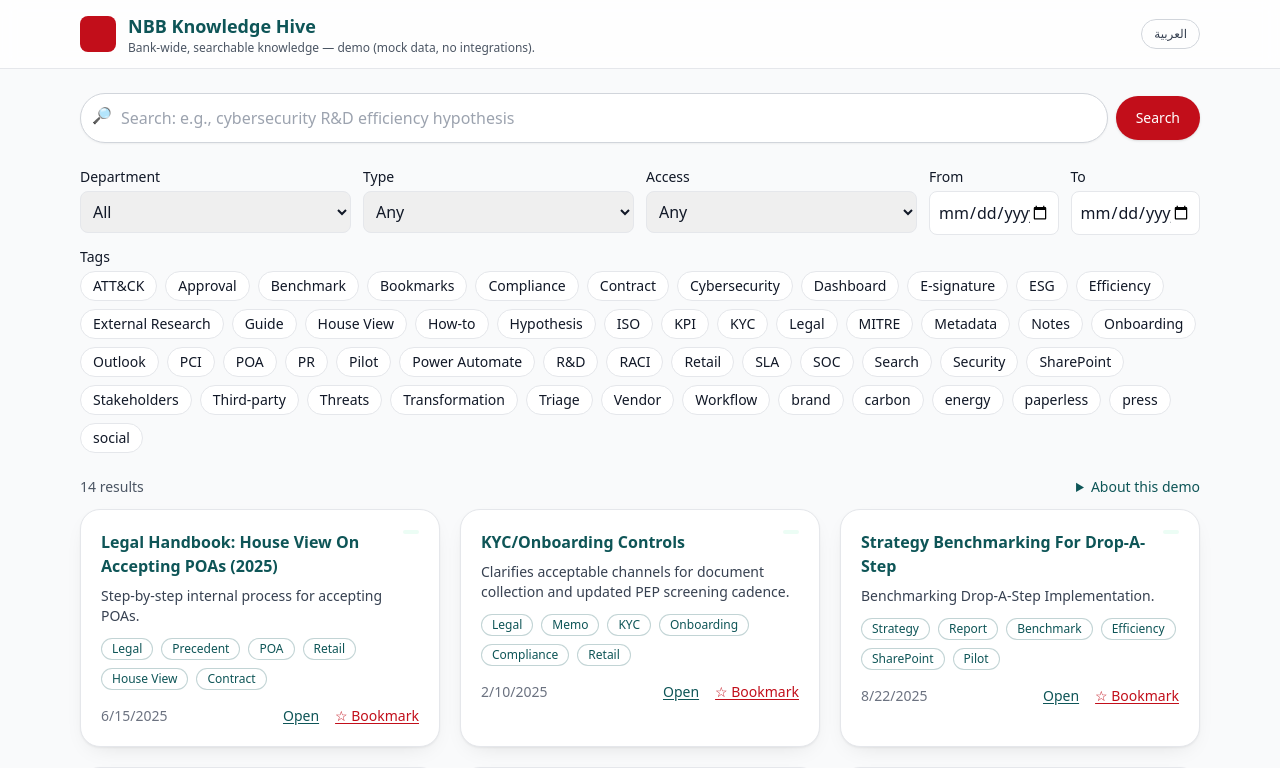
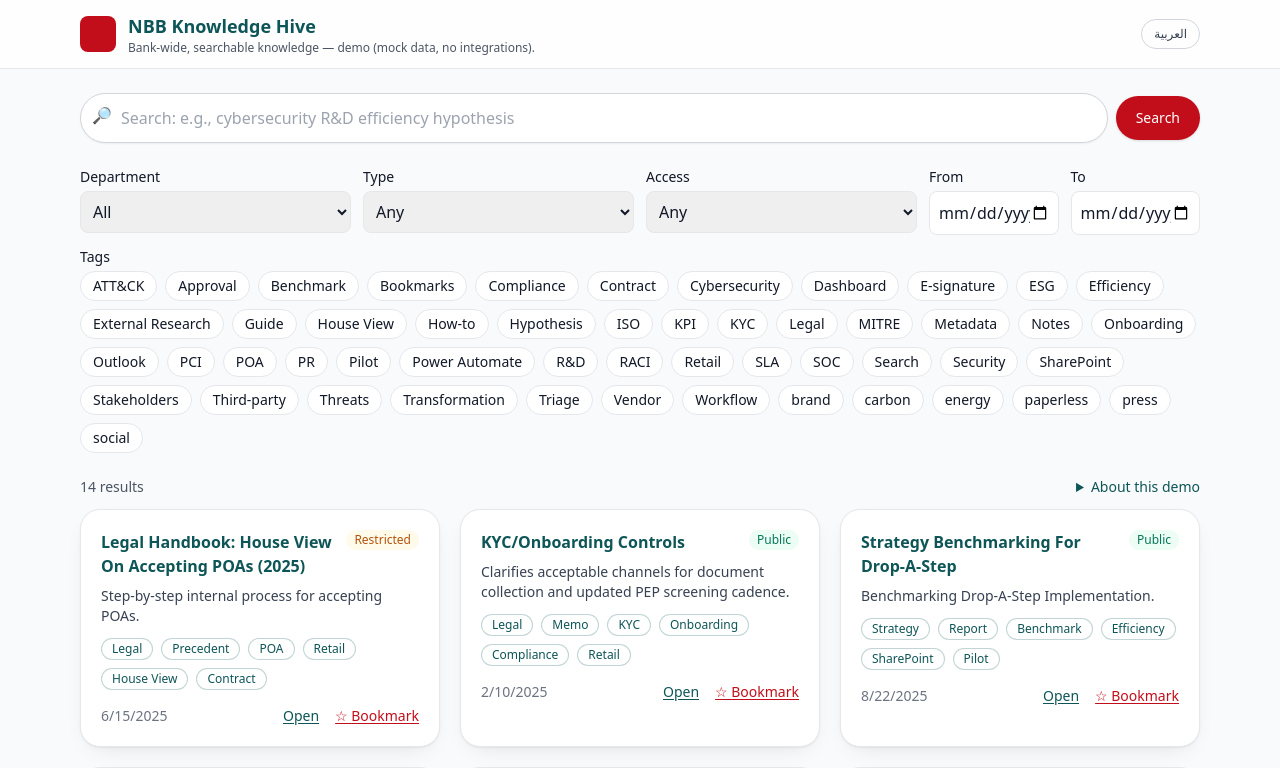
Before and after one commit to HeshamBucheeri/nbb-knowledge-hive, a React (Vite) app in the folder nbb-knowledge-hive/nbb-knowledge-hive/: page / in a window 1280 px wide. Shown: the top 768 px of the page. Built offline with nearby package versions, Linux system fonts and the light colour scheme.

Commit message:
Update DocumentCard.tsx

```diff
--- a/nbb-knowledge-hive/nbb-knowledge-hive/src/components/DocumentCard.tsx
+++ b/nbb-knowledge-hive/nbb-knowledge-hive/src/components/DocumentCard.tsx
@@ -10,10 +10,12 @@ type Props = {
 };
 
 export default function DocumentCard({ doc, onOpen, onBookmark, isBookmarked }: Props) {
+  // Normalize access for display
+  const access = doc.access ?? doc.accessLevel ?? "Public";
   const badge =
-    doc.accessLevel === "Confidential"
+    access === "Confidential"
       ? "bg-red-50 text-red-700"
-      : doc.accessLevel === "Restricted"
+      : access === "Restricted"
       ? "bg-amber-50 text-amber-700"
       : "bg-emerald-50 text-emerald-700";
 
@@ -24,7 +26,7 @@ export default function DocumentCard({ doc, onOpen, onBookmark, isBookmarked }:
     >
       <div className="flex items-start justify-between gap-3">
         <h3 className="text-base font-semibold leading-6 text-nbb-teal">{doc.title}</h3>
-        <span className={`text-xs px-2 py-0.5 rounded-full shrink-0 ${badge}`}>{doc.accessLevel}</span>
+        <span className={`text-xs px-2 py-0.5 rounded-full shrink-0 ${badge}`}>{access}</span>
       </div>
 
       <p className="mt-2 text-sm text-gray-700">{doc.summary}</p>
@@ -32,7 +34,9 @@ export default function DocumentCard({ doc, onOpen, onBookmark, isBookmarked }:
       <div className="mt-3 flex flex-wrap gap-2">
         <Tag label={doc.department} />
         <Tag label={doc.type} />
-        {doc.tags.slice(0, 4).map(t => <Tag key={t} label={t} />)}
+        {doc.tags.slice(0, 4).map((t) => (
+          <Tag key={t} label={t} />
+        ))}
       </div>
 
       <div className="mt-4 flex items-center justify-between text-sm text-gray-500">
```
